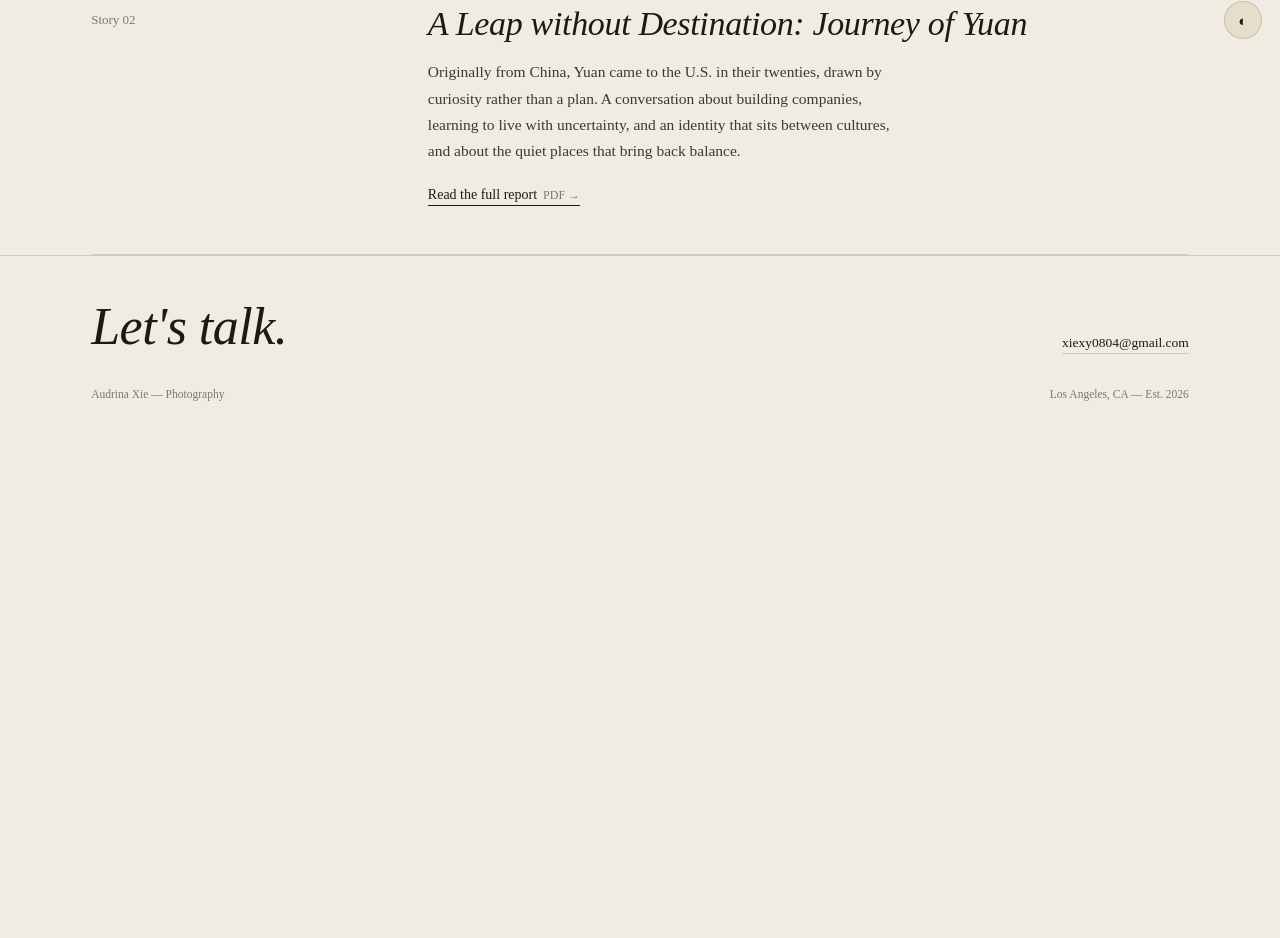
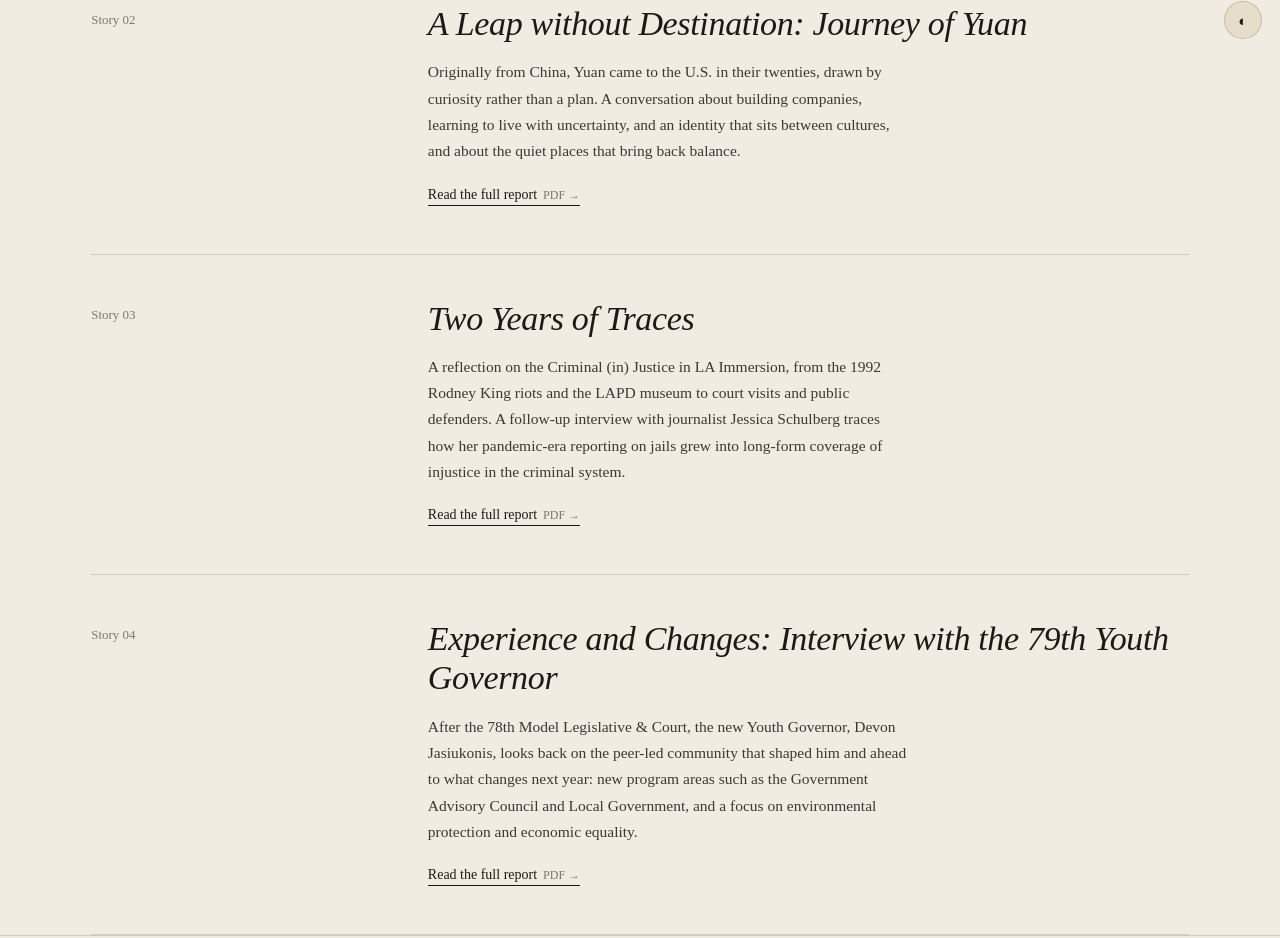
Before and after one commit to Audrina27/xieportfolio, a plain HTML site: page oral-history.html in a window 1280 px wide. Shown: the part 743-1681 px from the top of the page. Before the commit the page ends 1171 px from the top, so only its background shows below. Drawn offline with Linux system fonts and the light colour scheme.

Commit message:
Add files via upload

```diff
--- a/oral-history.html
+++ b/oral-history.html
@@ -584,6 +584,22 @@
             <a class="story-link" href="yuan-a-leap-without-destination.pdf" target="_blank" rel="noopener">Read the full report<span class="file-type">PDF &rarr;</span></a>
           </div>
         </article>
+        <article class="story">
+          <div class="story-num">Story 03</div>
+          <div>
+            <h3 class="story-title">Two Years of Traces</h3>
+            <p class="story-summary">A reflection on the Criminal (in) Justice in LA Immersion, from the 1992 Rodney King riots and the LAPD museum to court visits and public defenders. A follow-up interview with journalist Jessica Schulberg traces how her pandemic-era reporting on jails grew into long-form coverage of injustice in the criminal system.</p>
+            <a class="story-link" href="two-years-of-traces.pdf" target="_blank" rel="noopener">Read the full report<span class="file-type">PDF &rarr;</span></a>
+          </div>
+        </article>
+        <article class="story">
+          <div class="story-num">Story 04</div>
+          <div>
+            <h3 class="story-title">Experience and Changes: Interview with the 79th Youth Governor</h3>
+            <p class="story-summary">After the 78th Model Legislative &amp; Court, the new Youth Governor, Devon Jasiukonis, looks back on the peer-led community that shaped him and ahead to what changes next year: new program areas such as the Government Advisory Council and Local Government, and a focus on environmental protection and economic equality.</p>
+            <a class="story-link" href="experience-and-changes-79th-youth-governor.pdf" target="_blank" rel="noopener">Read the full report<span class="file-type">PDF &rarr;</span></a>
+          </div>
+        </article>
       </div>
     </section>
   </main>
```
Also changed, not shown: 3 other files.
